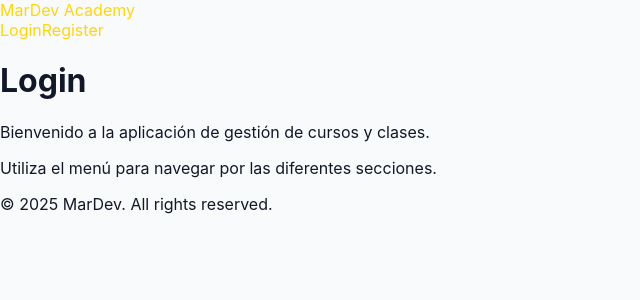
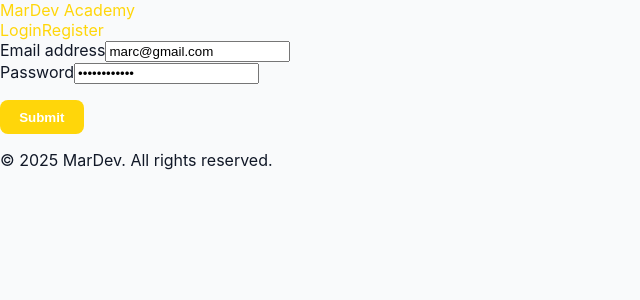
Before and after one commit to proyecto-academia/mardev-frontend, a React (Vite) app: page /login in a window 1280 px wide. Shown: the top 300 px of the page, without its empty margins (0-640 px from the left). Built offline with nearby package versions, Linux system fonts and the light colour scheme; no server answers.

Commit message:
feat: add axios dependency and implement login form with authentication handling

```diff
--- a/package.json
+++ b/package.json
@@ -10,6 +10,7 @@
     "preview": "vite preview"
   },
   "dependencies": {
+    "axios": "^1.9.0",
     "react": "^19.1.0",
     "react-dom": "^19.1.0",
     "react-router-dom": "^7.6.0",
--- a/src/api/auth/AuthRepository.js
+++ b/src/api/auth/AuthRepository.js
@@ -1,4 +1,4 @@
-import apiClient from '../services/apiClient';
+import apiClient from '../../services/apiClient';
 
 class AuthRepository {
   // Realiza una petición de login
--- a/src/api/core/ClassRepository.js
+++ b/src/api/core/ClassRepository.js
@@ -1,4 +1,4 @@
-import apiClient from './apiClient';
+import apiClient from '../../services/apiClient';
 
 const ClassRepository = {
   getClasses: () => apiClient.get('/classes'),
--- a/src/api/core/CourseRepository.js
+++ b/src/api/core/CourseRepository.js
@@ -1,4 +1,4 @@
-import apiClient from './apiClient';
+import apiClient from '../../services/apiClient';
 
 const CourseRepository = {
   async getCourses() {
--- a/src/api/core/EnrollmentRepository.js
+++ b/src/api/core/EnrollmentRepository.js
@@ -1,4 +1,4 @@
-import apiClient from './apiClient';
+import apiClient from '../../services/apiClient';
 
 const EnrollmentRepository = {
   createEnrollment: (data) => apiClient.post('/enrollments', data),
--- a/src/api/core/PackRepository.js
+++ b/src/api/core/PackRepository.js
@@ -1,4 +1,4 @@
-import apiClient from './apiClient';
+import apiClient from '../../services/apiClient';
 
 const PackRepository = {
   getPacks: () => apiClient.get('/packs'),
--- a/src/api/core/PurchaseRepository.js
+++ b/src/api/core/PurchaseRepository.js
@@ -1,4 +1,4 @@
-import apiClient from './apiClient';
+import apiClient from '../../services/apiClient';
 
 const PurchaseRepository = {
   createPurchase: (data) => apiClient.post('/purchases', data),
--- a/src/components/forms/LoginForm.jsx
+++ b/src/components/forms/LoginForm.jsx
@@ -1,3 +1,39 @@
+import {useAuthStore} from '../../stores/useAuthStore';
+import AuthRepository from '../../api/auth/AuthRepository';
+import { useNotificationStore } from '../../stores/useNotificationStore';
+
 export default function LoginForm() {
-  return <p>this is a login form</p>;
+
+  const authStore = useAuthStore();
+  const notificationStore = useNotificationStore();
+
+  const handleSubmit = async (e) => {
+    e.preventDefault();
+    const email = e.target.email.value;
+    const password = e.target.password.value;
+
+    try {
+      const { user, token } = await AuthRepository.login(email, password);
+      authStore.save(user, token);
+      notificationStore.addNotification('Login successful', 'success');
+    } catch (error) {
+      notificationStore.addNotification('Login failed: ' + error.message, 'error');
+    }
+  };
+
+  return (
+    <>
+      <form onSubmit={handleSubmit}>
+        <div className="mb-3">
+          <label htmlFor="email" className="form-label">Email address</label>
+          <input value="marc@gmail.com" name="email" type="email" className="form-control" id="email" aria-describedby="emailHelp" />
+        </div>
+        <div className="mb-3">
+          <label htmlFor="password" className="form-label">Password</label>
+          <input value="password1234" name="password" type="password" className="form-control" id="password" />
+        </div>
+        <button type="submit" className="btn btn-primary">Submit</button>
+      </form>
+    </>
+  );
 }
--- a/src/pages/Login.jsx
+++ b/src/pages/Login.jsx
@@ -1,10 +1,9 @@
+import LoginForm from "../components/forms/LoginForm";
 
 export default function Login() {
     return(
         <>
-            <h1>Login</h1>
-            <p>Bienvenido a la aplicación de gestión de cursos y clases.</p>
-            <p>Utiliza el menú para navegar por las diferentes secciones.</p>
+            <LoginForm />
         </>
     );
 }
--- a/src/services/apiClient.js
+++ b/src/services/apiClient.js
@@ -1,6 +1,6 @@
 // src/services/apiClient.js
 import axios from 'axios';
-import useAuthStore from '../stores/authStore';
+import {useAuthStore} from '../stores/useAuthStore';
 import { useNotificationStore } from '../stores/useNotificationStore';
 
 const apiClient = axios.create({
--- a/src/stores/useAuthStore.js
+++ b/src/stores/useAuthStore.js
@@ -4,12 +4,12 @@ export const useAuthStore = create((set) => ({
   user: null,
   token: localStorage.getItem('token') || null,
 
-  login: (userData, token) => {
+  save: (userData, token) => {
     localStorage.setItem('token', token);
     set({ user: userData, token });
   },
 
-  logout: () => {
+  clear: () => {
     localStorage.removeItem('token');
     set({ user: null, token: null });
   },
```
Also changed, not shown: 1 other file (tests, documents, lock files or other folders).
